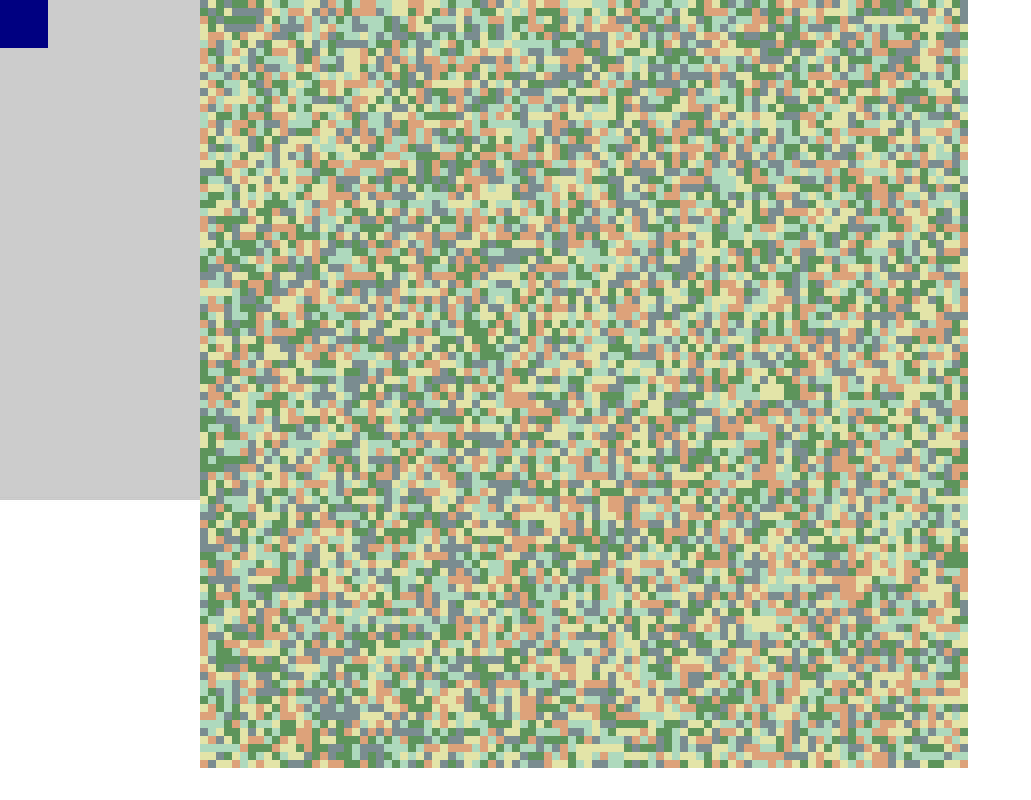
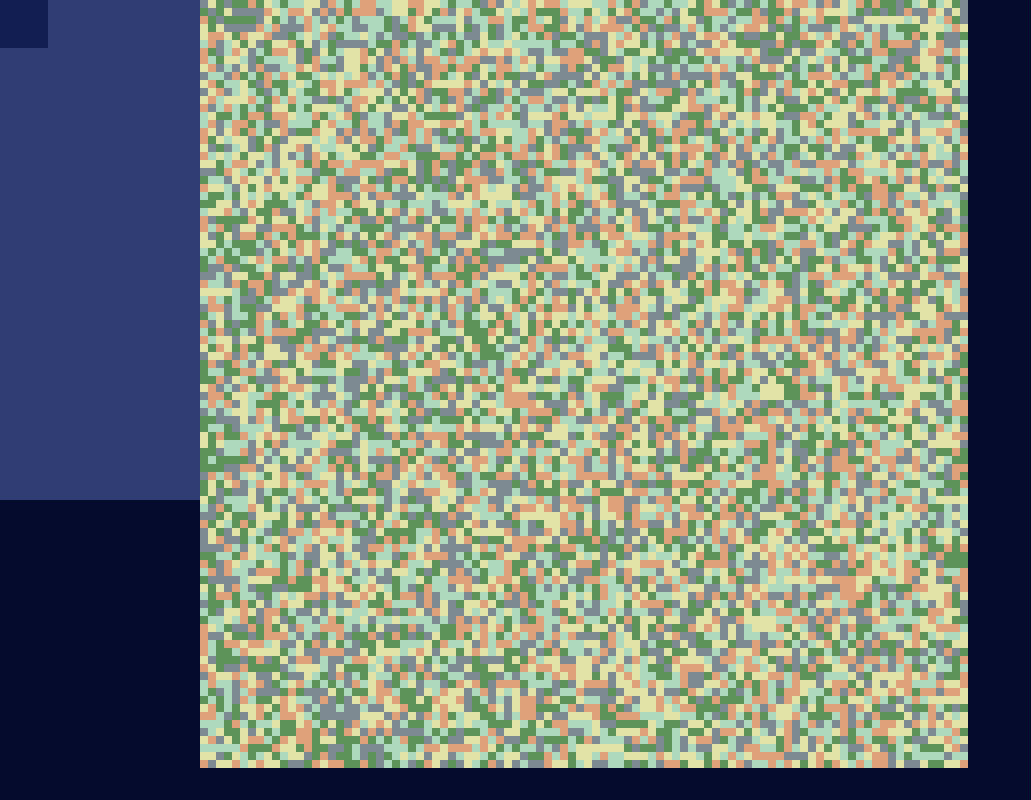
Before and after one commit to emgoto/new-horizons, a React (Create React App) app: page / in a window 1280 px wide. Shown: the whole page, without its empty margins (0-1031 px from the left). Built offline with nearby package versions, Linux system fonts and the light colour scheme; the HTML template or start-up script is replaced by a standard one.

Commit message:
Added dark mode friendly palete colors

```diff
--- a/src/draggable-sidebar/styled.js
+++ b/src/draggable-sidebar/styled.js
@@ -2,7 +2,7 @@ import styled from 'styled-components';
 
 export const Container = styled.div`
     width: 200px;
-    background-color: #ccc;
+    background-color: #303C74;
     height: 500px;
 
     .item {
@@ -14,5 +14,5 @@ export const Container = styled.div`
 export const Object = styled.div`
     width: 48px;
     height: 48px;
-    background-color: navy;
+    background-color: #131E50;
 `;
--- a/src/index.css
+++ b/src/index.css
@@ -1,5 +1,6 @@
 body {
   margin: 0;
+  background-color: #040B2C;
   font-family: -apple-system, BlinkMacSystemFont, 'Segoe UI', 'Roboto', 'Oxygen',
     'Ubuntu', 'Cantarell', 'Fira Sans', 'Droid Sans', 'Helvetica Neue',
     sans-serif;
```
